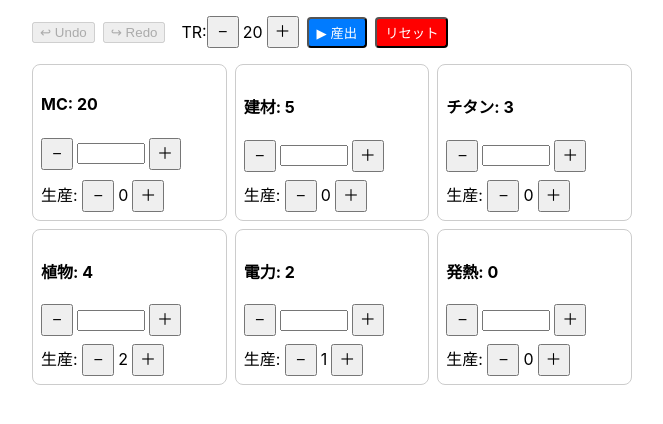
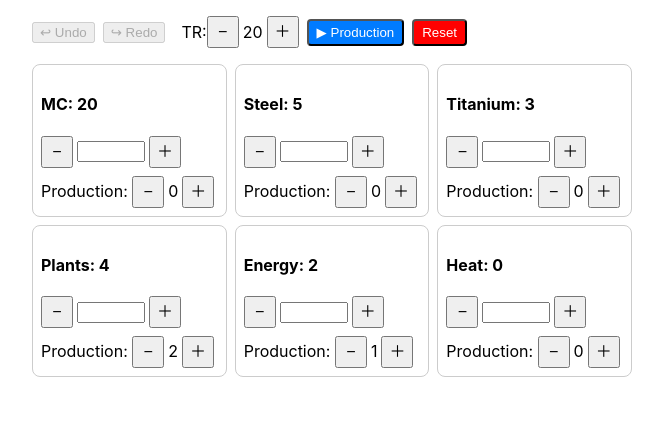
Before and after one commit to pfboy77/mars, a React (Create React App) app: page / in a window 1280 px wide. Shown: the top 424 px of the page, without its empty margins (308-971 px from the left). Built offline with nearby package versions, Linux system fonts and the light colour scheme.

Commit message:
Use English UI labels

```diff
--- a/src/App.tsx
+++ b/src/App.tsx
@@ -6,11 +6,11 @@ import React, { useState, useEffect } from "react";
 
 const initialResources: Resource[] = [
   { id: uuidv4(), name: "MC", amount: 20, production: 0, isMegaCredit: true },
-  { id: uuidv4(), name: "建材", amount: 5, production: 0 },
-  { id: uuidv4(), name: "チタン", amount: 3, production: 0 },
-  { id: uuidv4(), name: "植物", amount: 4, production: 2 },
-  { id: uuidv4(), name: "電力", amount: 2, production: 1, isEnergy: true },
-  { id: uuidv4(), name: "発熱", amount: 0, production: 0, isHeat: true }
+  { id: uuidv4(), name: "Steel", amount: 5, production: 0 },
+  { id: uuidv4(), name: "Titanium", amount: 3, production: 0 },
+  { id: uuidv4(), name: "Plants", amount: 4, production: 2 },
+  { id: uuidv4(), name: "Energy", amount: 2, production: 1, isEnergy: true },
+  { id: uuidv4(), name: "Heat", amount: 0, production: 0, isHeat: true }
 ];
 
 const buttonStyle = {
@@ -62,7 +62,7 @@ const [tr, setTr] = useState<number>(
     const resource = resources.find(r => r.id === id);
     const delta = deltaValues[id] || 0;
     if (resource && delta > resource.amount) {
-      setError(`${resource.name} は ${resource.amount} 以下しか引けません`);
+      setError(`Cannot subtract more than ${resource.amount} ${resource.name}.`);
       setTimeout(() => setError(null), 2000);
       return;
     }
@@ -141,10 +141,10 @@ const [tr, setTr] = useState<number>(
         </div>
 
         <button onClick={handleProduction} style={{ backgroundColor: "#007bff", color: "white", padding: "4px 8px", borderRadius: 4 }}>
-          ▶︎ 産出
+          ▶︎ Production
         </button>
         <button onClick={handleReset} style={{ backgroundColor: "red", color: "white", padding: "4px 8px", borderRadius: 4 }}>
-          リセット
+          Reset
         </button>
       </div>
 
--- a/src/components/ResourceCard.tsx
+++ b/src/components/ResourceCard.tsx
@@ -57,7 +57,7 @@ const ResourceCard: React.FC<Props> = ({
 
       {/* 生産: − x ＋ */}
       <div>
-        <span>生産: </span>
+        <span>Production: </span>
         <button
           onClick={() =>
             updateProduction(
```
